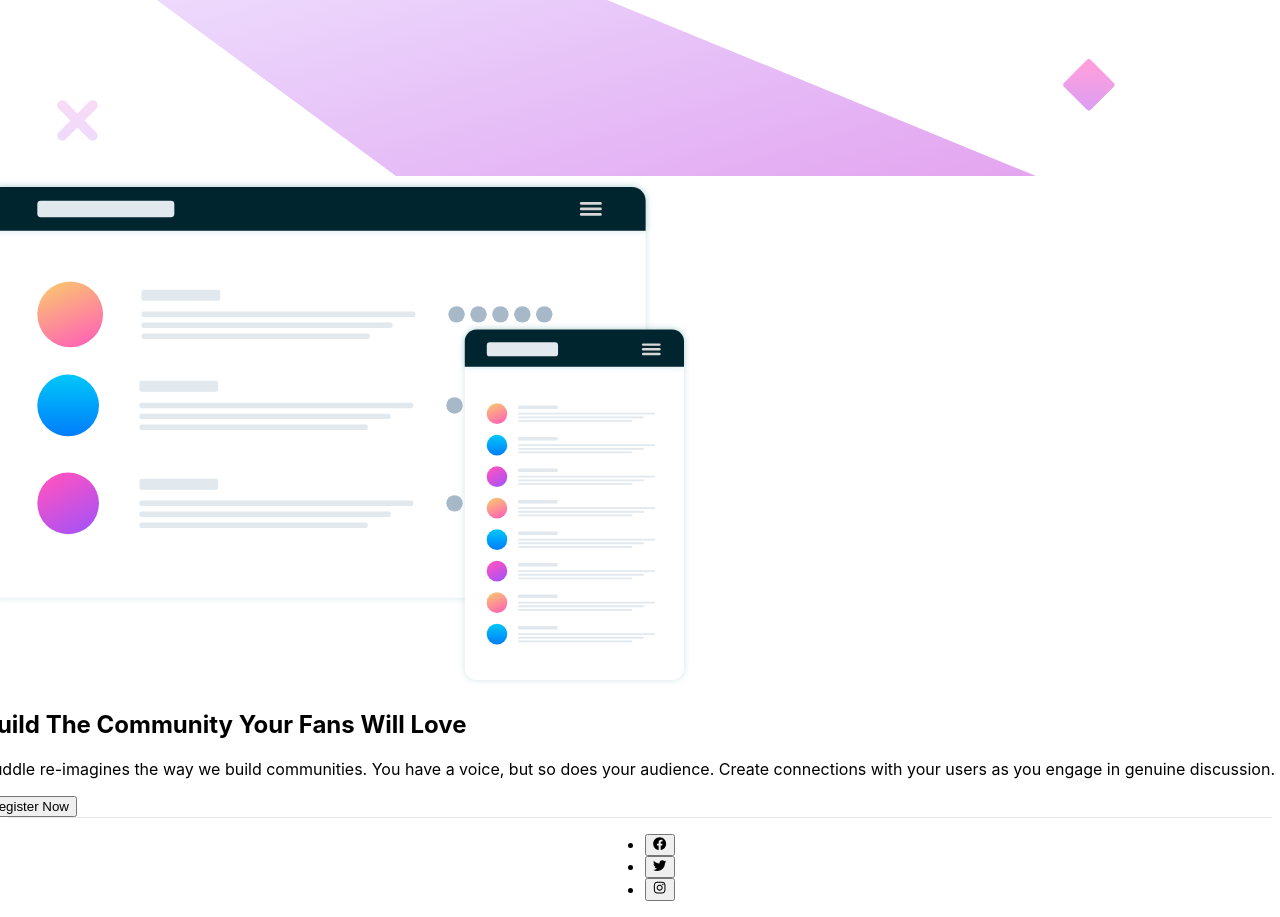
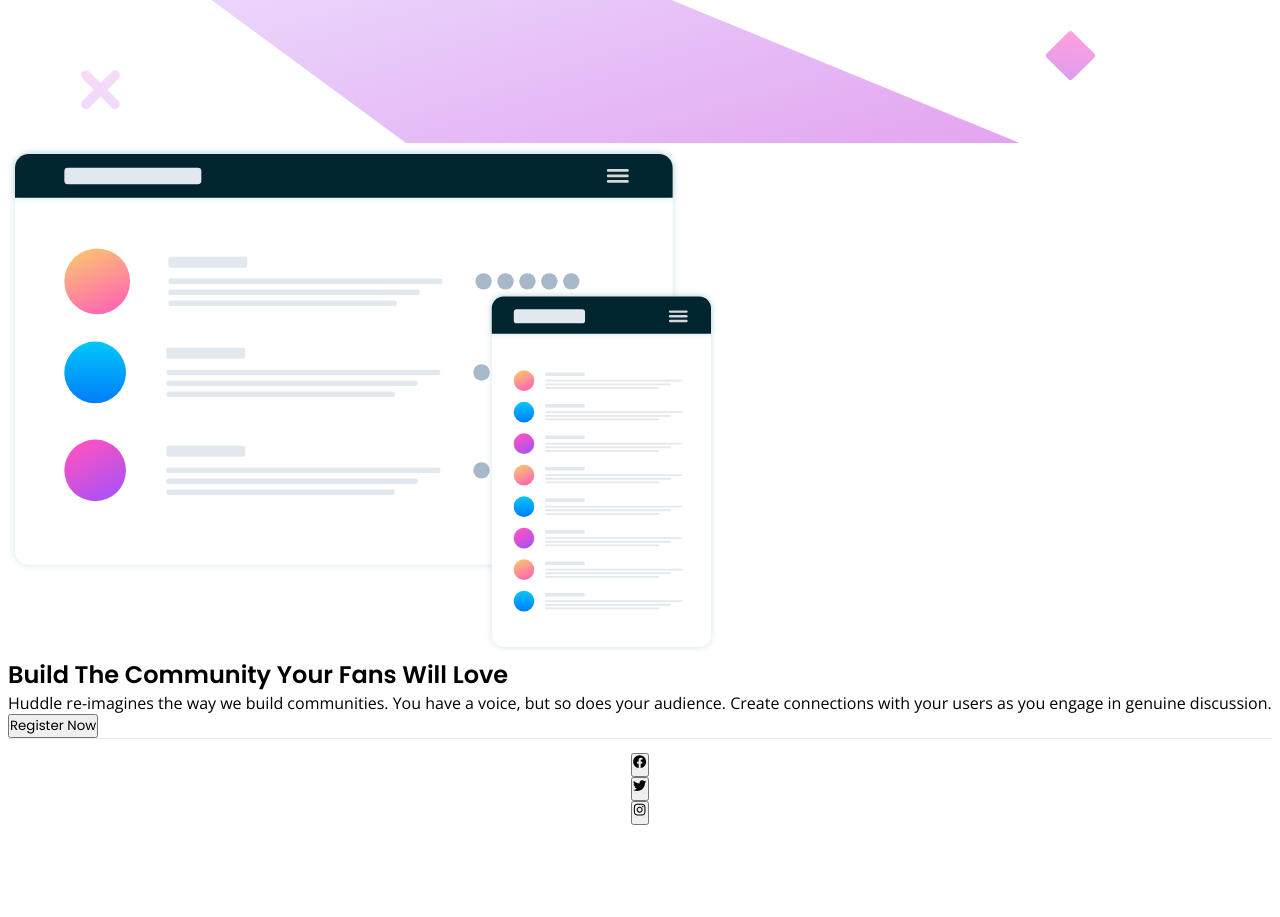
Before and after one commit to SankThomas/nextjs-huddle-landing-page, a Next.js app: page / in a window 1280 px wide. Shown: the part 640-1557 px from the top of the page. After the commit the page ends 1478 px from the top, so only its background shows below. Built offline with nearby package versions, Linux system fonts and the light colour scheme.

Commit message:
global css

```diff
--- a/styles/globals.css
+++ b/styles/globals.css
@@ -1,9 +1,10 @@
-html,
-body {
-  padding: 0;
-  margin: 0;
-  font-family: -apple-system, BlinkMacSystemFont, Segoe UI, Roboto, Oxygen,
-    Ubuntu, Cantarell, Fira Sans, Droid Sans, Helvetica Neue, sans-serif;
+h1,
+button {
+  font-family: "Poppins", sans-serif;
+}
+
+p {
+  font-family: "Open Sans", sans-serif;
 }
 
 a {
@@ -12,5 +13,15 @@ a {
 }
 
 * {
+  margin: 0;
+  padding: 0;
   box-sizing: border-box;
 }
+
+img {
+  max-width: 100%;
+}
+
+ul {
+  list-style-type: none;
+}
```
